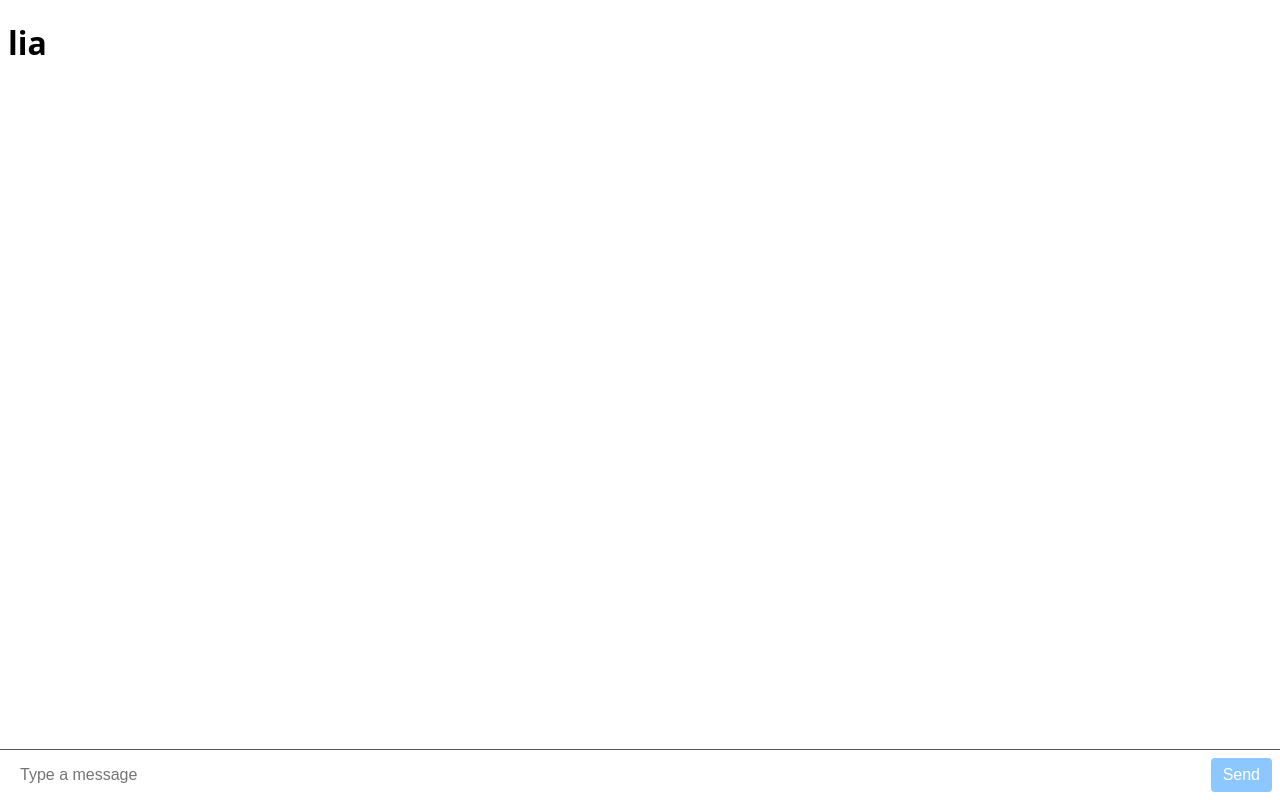
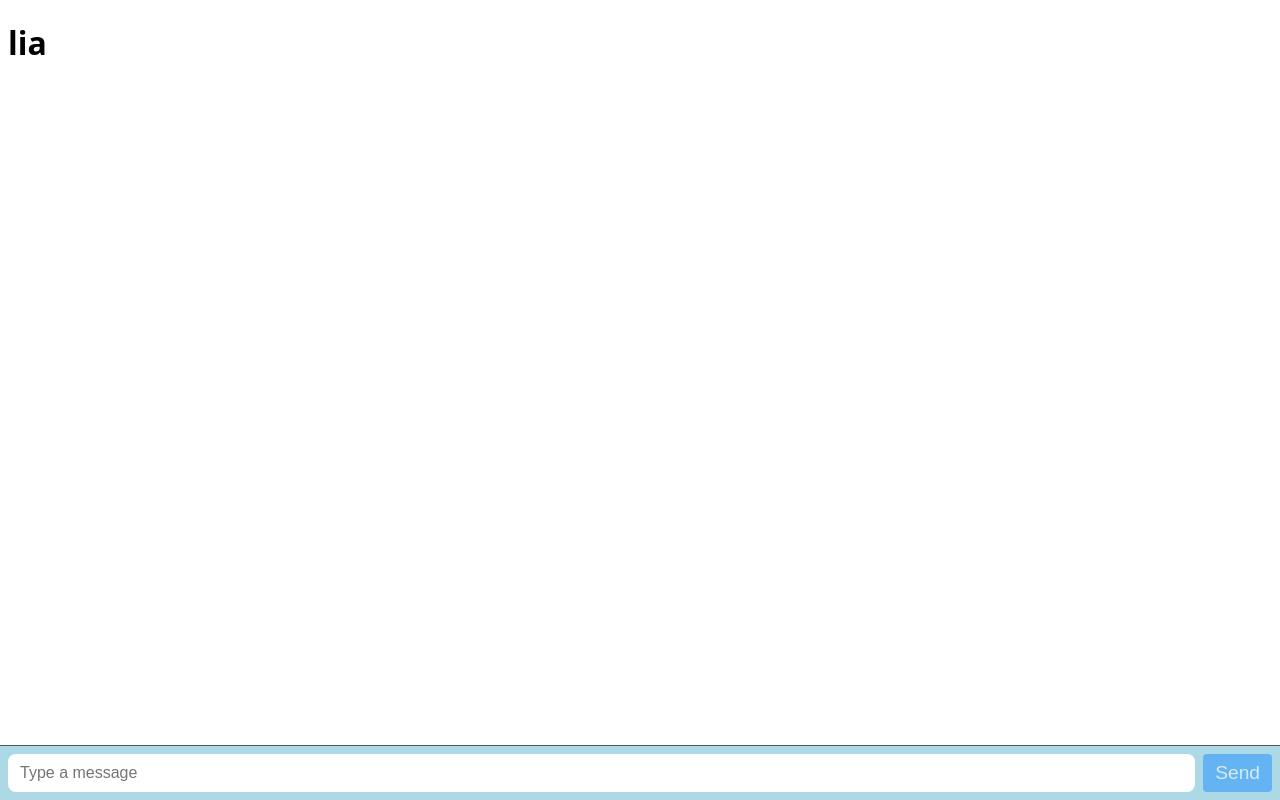
Before and after one commit to rkierbel/lia, an Angular app in the folder lia-ui/: page / in a window 1280 px wide. Built offline with nearby package versions, Linux system fonts and the light colour scheme.

Commit message:
minor front updates

```diff
--- a/lia-ui/src/app/app.component.ts
+++ b/lia-ui/src/app/app.component.ts
@@ -48,7 +48,7 @@ export class AppComponent {
 
     // scroll after the messages render
     setTimeout(() =>
-      window.scrollTo({
+      window?.scrollTo({
         top: document.body.scrollHeight,
         behavior: 'smooth',
       }),
--- a/lia-ui/src/styles.scss
+++ b/lia-ui/src/styles.scss
@@ -10,7 +10,7 @@ body {
 }
 
 body {
-  font-family: var(--font-family);
+  font-family: var(--font-family), sans-serif;
   padding: 0 0.5rem 3.5rem 0.5rem;
 }
 
@@ -22,7 +22,7 @@ form {
   display: flex;
   gap: 0.5rem;
   padding: 0.5rem;
-  background: white;
+  background: lightblue;
   border-top: 1px solid var(--color);
   box-sizing: border-box;
 
@@ -41,7 +41,7 @@ form {
     border: none;
     border-radius: 0.25rem;
     padding: var(--padding);
-    font-size: 1rem;
+    font-size: 1.2rem;
     cursor: pointer;
 
     &:disabled {
@@ -58,7 +58,7 @@ form {
   padding: var(--padding);
   border-radius: 0.5rem;
   white-space: pre-wrap;
-  font-family: var(--font-family), serif;
+  font-family: var(--font-family), sans-serif;
 
   &.from-user {
     margin-left: auto;
```
